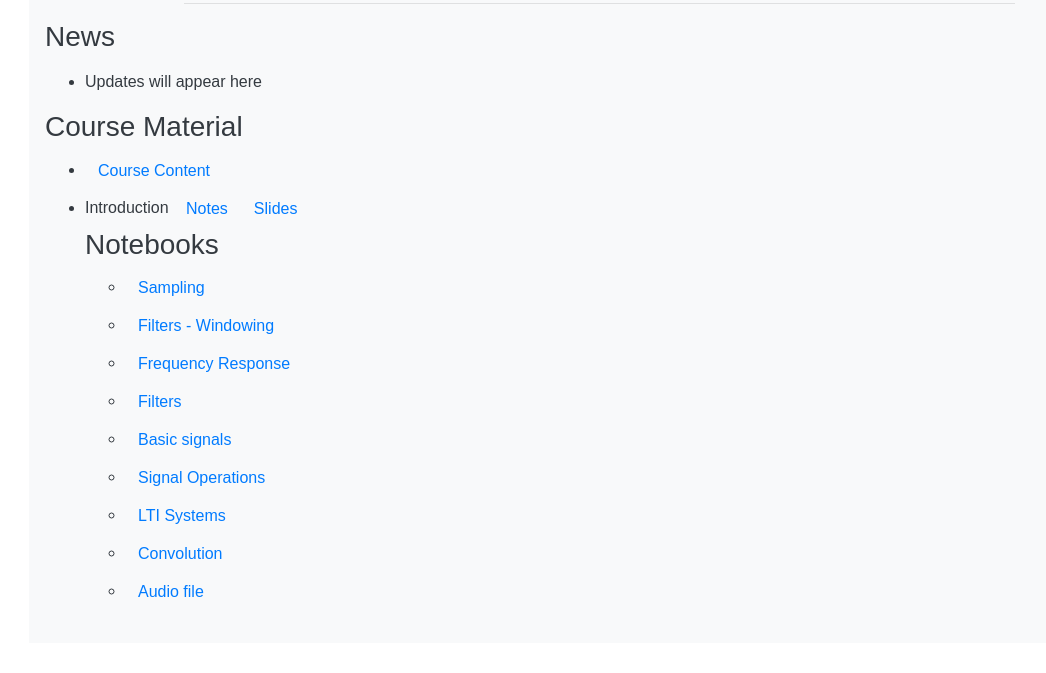
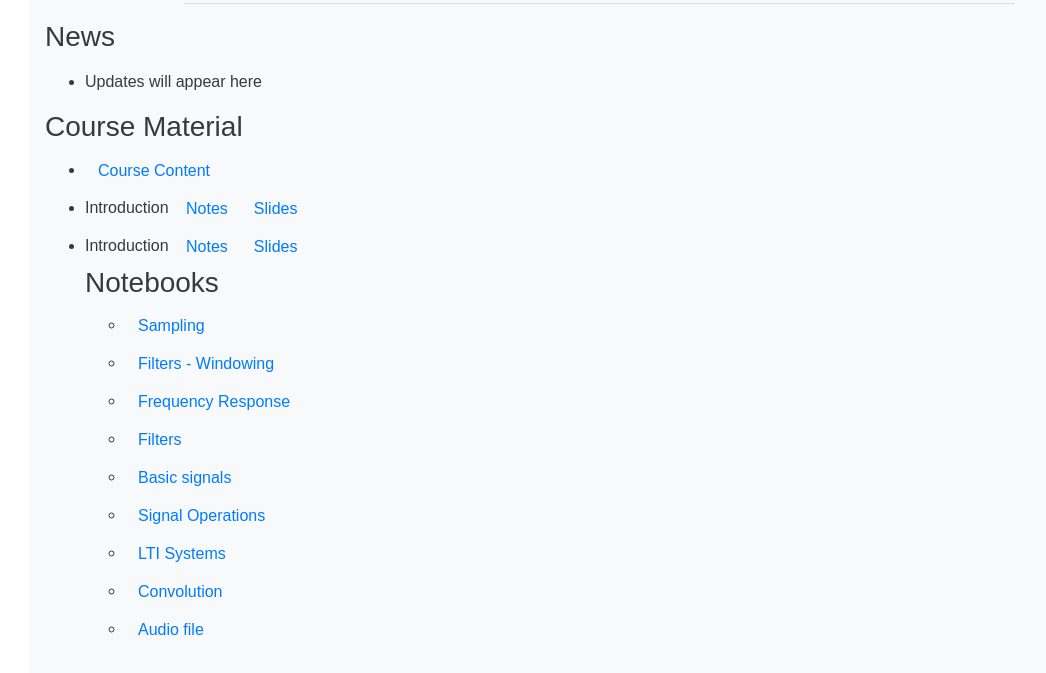
Before and after one commit to ciiram/ciiram.github.io, a plain HTML site: page dsp.html in a window 1280 px wide. Shown: the part 75-748 px from the top of the page, without its empty margins (41-1087 px from the left). Drawn offline with nearby package versions, Linux system fonts and the light colour scheme.

Commit message:
dsp lecture 2

```diff
--- a/dsp.html
+++ b/dsp.html
@@ -27,6 +27,7 @@
         <ul>
           <li> <a href="files/lecture_notes/dsp_content.pdf" class="btn btn-link" role="button">Course Content</a>
           <li>  Introduction <a href="files/lecture_notes/dsp_lecture1.pdf" class="btn btn-link" role="button">Notes</a><a href="files/lecture_notes/dsp_slides_lecture_1.pdf" class="btn btn-link" role="button">Slides</a>
+	    <li>  Introduction <a href="files/lecture_notes/dsp_lecture2.pdf" class="btn btn-link" role="button">Notes</a><a href="files/lecture_notes/dsp_slides_lecture_2.pdf" class="btn btn-link" role="button">Slides</a>
 	    <!--
           <li>  LTI Systems <a href="files/lecture_notes/dsp_lecture2.pdf" class="btn btn-link" role="button">Notes</a>
             <ul>
```
Also changed, not shown: 1 other file.
